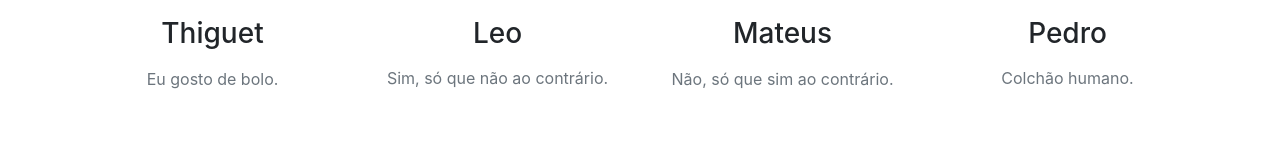
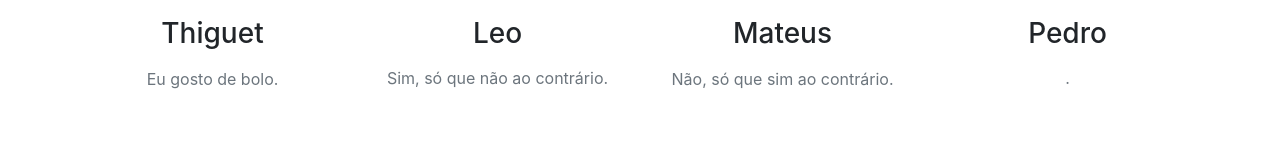
Before and after one commit to pioficial/pioficial.github.io, a website with bundled scripts: page index.html in a window 1280 px wide. Shown: the part 1646-1802 px from the top of the page. Built offline with nearby package versions, Linux system fonts and the light colour scheme.

Commit message:
Fix text

```diff
--- a/index.html
+++ b/index.html
@@ -122,7 +122,7 @@
             <div class="service-box mt-5 mx-auto">
               <img class="rounded-circle margin-bottom-20" src="./img/participantes/pedro.jpg" width="150"/>
               <h3 class="mb-3">Pedro</h3>
-              <p class="text-muted mb-0">Colchão humano.</p>
+              <p class="text-muted mb-0">.</p>
             </div>
           </div>
         </div>
```
